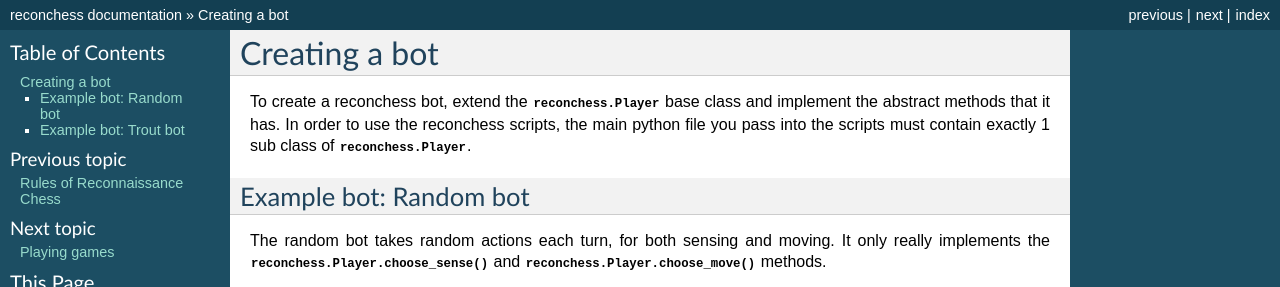
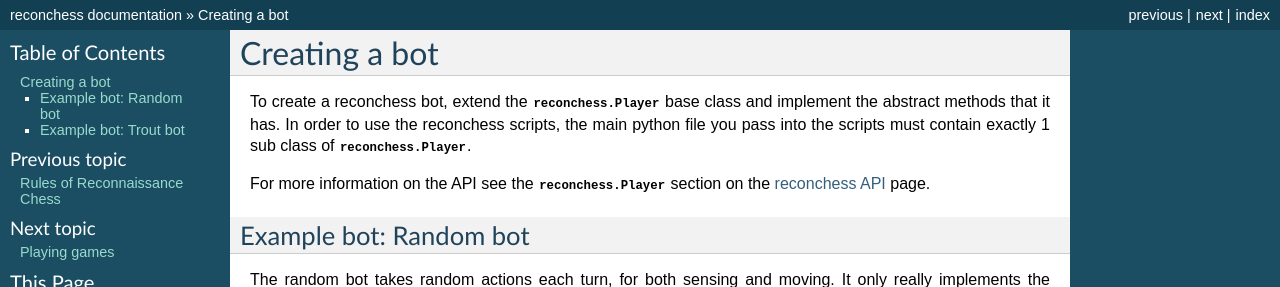
Before and after one commit to reconnaissanceblindchess/reconchess, a Sphinx documentation site: the page built from docs/source/bot_create.rst, in a window 1280 px wide, cut to the strip 0-287 px from the top of the page. Built offline with Sphinx 7.4.7, drawn with Linux system fonts in a browser that asks for light colours.

Commit message:
Adding link to reconchess api page on creating a bot page

```diff
--- a/docs/source/bot_create.rst
+++ b/docs/source/bot_create.rst
@@ -4,6 +4,8 @@ Creating a bot
 To create a reconchess bot, extend the :class:`reconchess.Player` base class and implement the abstract methods that it has. In
 order to use the reconchess scripts, the main python file you pass into the scripts must contain exactly 1 sub class of
 :class:`reconchess.Player`.
+
+For more information on the API see the :class:`reconchess.Player` section on the :ref:`reconchess-api` page.
 
 Example bot: Random bot
 -----------------------
--- a/docs/source/reconchess.rst
+++ b/docs/source/reconchess.rst
@@ -1,3 +1,5 @@
+.. _reconchess-api:
+
 reconchess API
 ===============
 
```
